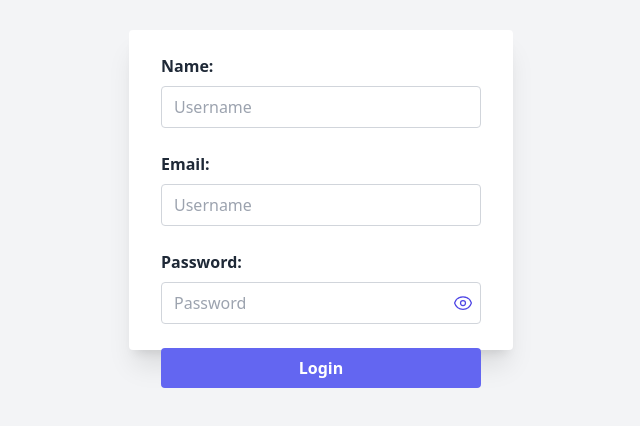
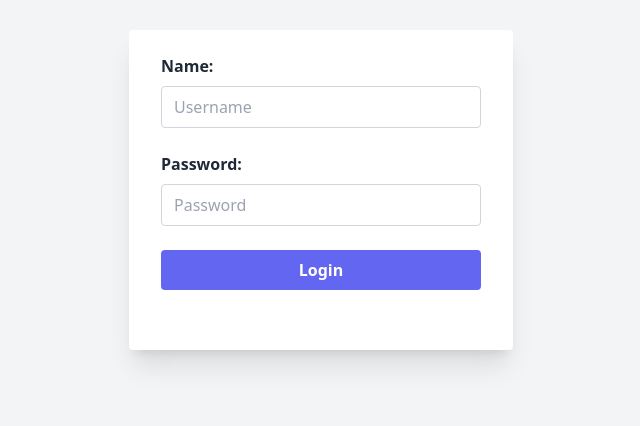
Before and after one commit to tima1704/SalymbekovUniversity, a React (Vite) app: page /auth/signin in a window 1280 px wide. Shown: the part 210-636 px from the top of the page, without its empty margins (319-959 px from the left). Built offline with nearby package versions, Linux system fonts and the light colour scheme.

Commit message:
add: auth

```diff
--- /dev/null
+++ b/src/constants/common/index.ts
@@ -0,0 +1,20 @@
+export const FORMREGEX = {
+  email: /^(([^<>()\[\]\\.,;:\s@"]+(\.[^<>()\[\]\\.,;:\s@"]+)*)|(".+"))@((\[[0-9]{1,3}\.[0-9]{1,3}\.[0-9]{1,3}\.[0-9]{1,3}])|(([a-zA-Z\-0-9]+\.)+[a-zA-Z]{2,}))$/,
+  username: /^[a-zA-ZàáâäãåąčćęèéêëėįìíîïłńòóôöõøùúûüųūÿýżźñçčšžÀÁÂÄÃÅĄĆČĖĘÈÉÊËÌÍÎÏĮŁŃÒÓÔÖÕØÙÚÛÜŲŪŸÝŻŹÑßÇŒÆČŠŽ∂ð ,.'-]+$/u
+}
+
+export const FORMERRORMESAGE = {
+  required: "Обязательное поле!",
+  email: {
+    message: "Введите email коректно!"
+  },
+  username: {
+    maxLength: "Максимум 15 символов!",
+    minLength: "Минимум 3 символа!",
+    pattern: "Введите правильно username!"
+  },
+  password: {
+    maxLength: "Максимум 40 символов!",
+    minLength: "Минимум 5 символов!",
+  }
+}
--- /dev/null
+++ b/src/helpers/api/authorization.ts
@@ -0,0 +1,12 @@
+import { $API } from ".";
+
+interface IForm {
+  name: string;
+  password: string;
+}
+
+export const AuthService = {
+  async getAuthUser (data: any) {
+    return $API.post('/users/token/', data)
+  }
+}
--- /dev/null
+++ b/src/helpers/api/index.ts
@@ -0,0 +1,40 @@
+import axios, { AxiosInstance } from 'axios'
+
+export const BASE_API = 'http://13.127.216.121/api/v1/'
+
+export const $API: AxiosInstance = axios.create({
+  baseURL: BASE_API
+})
+
+$API.interceptors.response.use(
+  (response) => response,
+  async (error) => {
+    const originalRequest = error.config;
+    if (error.response.status === 401 && !originalRequest._retry) {
+      originalRequest._retry = true;
+
+      const refreshToken = localStorage.getItem('refreshToken');
+      if (!refreshToken) {
+        return Promise.reject(error)
+      }
+
+      try {
+        const response = await $API.post('/users/token/verify/', {
+          refreshToken,
+        })
+
+        const newAccessToken = response.data.access;
+        const newRefreshToken = response.data.refresh;
+
+        localStorage.setItem('accessToken', newAccessToken);
+        localStorage.setItem('refreshToken', newRefreshToken)
+
+        originalRequest.headers.Authorization = `Bearer ${newAccessToken}`;
+        return $API(originalRequest);
+      } catch (refreshError) {
+        return Promise.reject(refreshError);
+      }
+    }
+    return Promise.reject(error);
+  }
+);
--- a/src/pages/Auth/SignIn/index.tsx
+++ b/src/pages/Auth/SignIn/index.tsx
@@ -1,37 +1,38 @@
-import React from "react"
-import { EyeIcon, EyeSlashIcon } from "@heroicons/react/24/outline"
-import { useForm } from "react-hook-form"
+import React from "react";
+import { useForm, SubmitHandler } from "react-hook-form";
+import { FORMERRORMESAGE, FORMREGEX } from "../../../constants/common";
+import { AuthService } from "../../../helpers/api/authorization";
+
+interface IForm {
+  username: string;
+  password: string;
+}
 
 export const SignIn = () => {
-  const [type, setType] = React.useState("text")
-
   const {
     handleSubmit,
+    register,
     reset,
-    register,
     formState: { errors },
-  } = useForm();
+  } = useForm<IForm>();
 
-  const passwordInputRef = React.useRef<HTMLInputElement>(null);
-
-  const onToggle = () => {
-    setType((current) => (current === "text" ? "password" : "text"));
-
-    passwordInputRef.current?.focus();
-    const passwordLength = passwordInputRef.current?.value.length ?? null;
-    setTimeout(() => {
-      passwordInputRef.current?.setSelectionRange(
-        passwordLength,
-        passwordLength
+  const onSubmit: SubmitHandler<IForm> = async (data) => {
+    try {
+      await AuthService.getAuthUser(data).then((res) =>
+        localStorage.setItem("accessToken", res.data.access)
       );
-    }, 1);
+    } catch (error: any) {
+      throw new Error(error);
+    } finally {
+      reset();
+    }
   };
 
   return (
     <header>
       <div className="h-screen bg-gray-100 flex justify-center items-center">
         <div className="py-6 px-8 h-80 w-96 bg-white rounded shadow-xl">
-          <form>
+          <form onSubmit={handleSubmit(onSubmit)}>
             <div className="mb-6">
               <label htmlFor="name" className="block text-gray-800 font-bold">
                 Name:
@@ -39,38 +40,28 @@ export const SignIn = () => {
               <input
                 type="text"
                 id="name"
-                {...register("name", {
-                  required: "Обязательное поле!",
+                {...register("username", {
+                  required: FORMERRORMESAGE.required,
                   maxLength: {
                     value: 15,
-                    message: "максимум 15 символов",
+                    message: FORMERRORMESAGE.username.maxLength,
                   },
                   minLength: {
-                    value: 1,
-                    message: "минимум 1 символ",
+                    value: 3,
+                    message: FORMERRORMESAGE.username.minLength,
+                  },
+                  pattern: {
+                    value: FORMREGEX.username,
+                    message: FORMERRORMESAGE.username.pattern,
                   },
                 })}
                 placeholder="Username"
                 className="w-full border border-gray-300 py-2 pl-3 rounded mt-2 outline-none focus:ring-indigo-600 :ring-indigo-600"
               />
+              {errors.username && (
+                <p className="text-red-600">{errors.username?.message}</p>
+              )}
             </div>
-
-            <div className="mb-6">
-              <label htmlFor="name" className="block text-gray-800 font-bold">
-                Email:
-              </label>
-              <input
-                type="email"
-                id="email"
-                {...register("email", {
-                  required: "Обязательное поле!",
-                  pattern: /^[^\s@]+@[^\s@]+\.[^\s@]{2,}$/,
-                })}
-                placeholder="Username"
-                className="w-full border border-gray-300 py-2 pl-3 rounded mt-2 outline-none focus:ring-indigo-600 :ring-indigo-600"
-              />
-            </div>
-
             <div>
               <label
                 htmlFor="password"
@@ -80,34 +71,25 @@ export const SignIn = () => {
               </label>
               <label htmlFor="password" className="relative">
                 <input
-                  // ref={passwordInputRef}
-                  type={type}
+                  type="password"
                   {...register("password", {
-                    required: "Обязательное поле",
+                    required: FORMERRORMESAGE.required,
                     maxLength: {
                       value: 40,
-                      message: "максимум 40 символов",
+                      message: FORMERRORMESAGE.password.maxLength,
                     },
                     minLength: {
                       value: 5,
-                      message: "минимум 5 символов",
+                      message: FORMERRORMESAGE.password.minLength,
                     },
                   })}
                   id="password"
                   placeholder="Password"
                   className="w-full border border-gray-300 py-2 pl-3 rounded mt-2 outline-none focus:ring-indigo-600 :ring-indigo-600 pr-8"
                 />
-                <button
-                  type="button"
-                  className="absolute right-2 z-0 w-[20px] h-[20px] top-1/2 -translate-y-1/2 border-none outline-none"
-                  onClick={onToggle}
-                >
-                  {type ? (
-                    <EyeIcon className="text-indigo-600" />
-                  ) : (
-                    <EyeSlashIcon className="text-indigo-600" />
-                  )}
-                </button>
+                {errors.password && (
+                  <p className="text-red-600">{errors.password?.message}</p>
+                )}
               </label>
             </div>
             <button className="cursor-pointer py-2 px-4 block mt-6 bg-indigo-500 text-white font-bold w-full text-center rounded">
```
Also changed, not shown: src/hooks/api/useAuth.ts (added).
